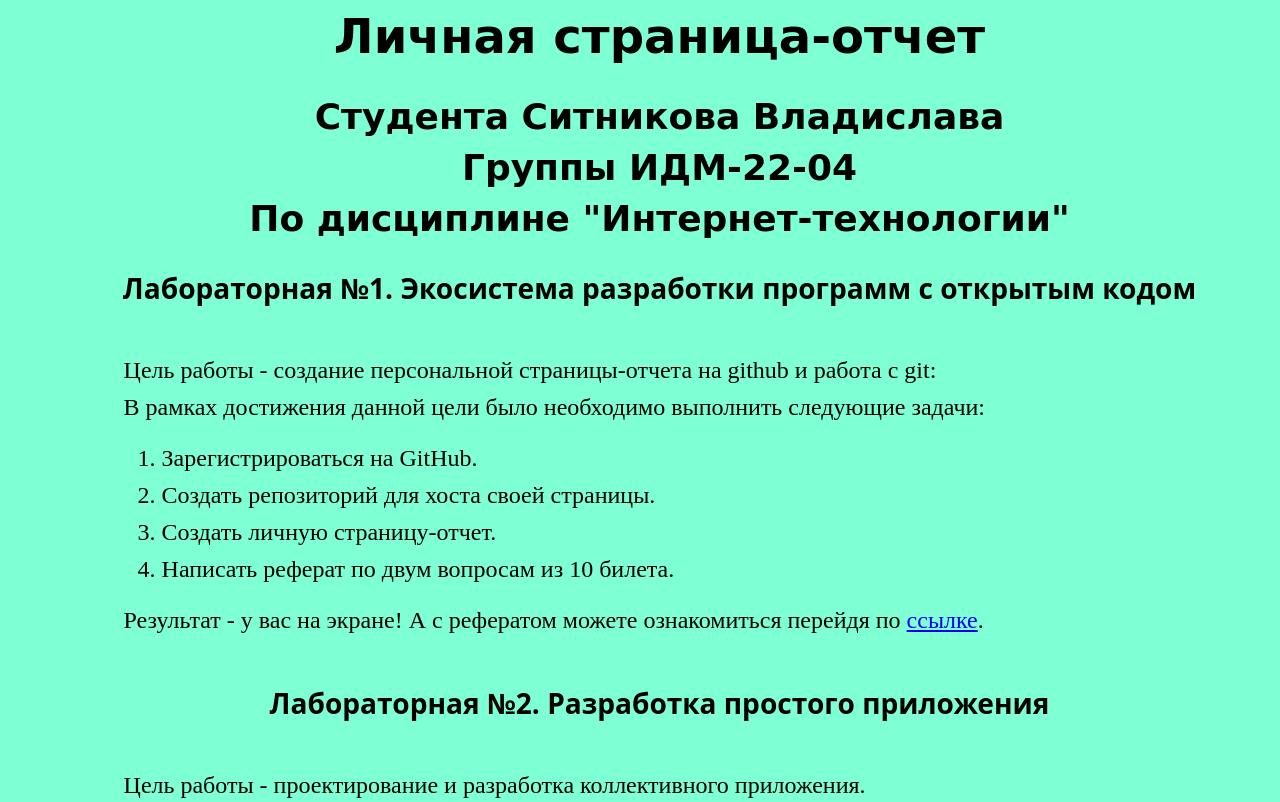
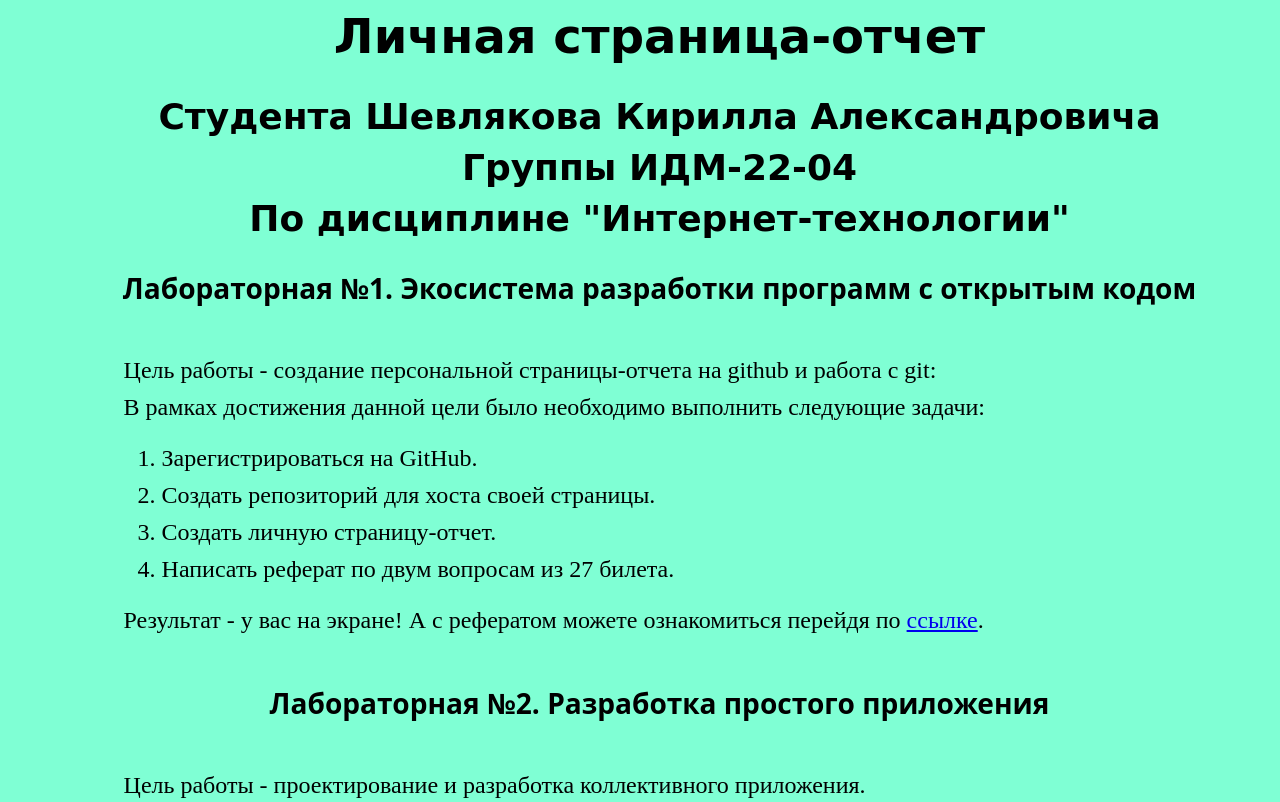
Before and after one commit to Magystr/str2709.github.io, a plain HTML site: page index.html in a window 1280 px wide. Shown: the top 802 px of the page. Drawn offline with Linux system fonts and the light colour scheme.

Commit message:
Update index.html

```diff
--- a/index.html
+++ b/index.html
@@ -89,7 +89,7 @@
 <body>
 
 <H1>Личная страница-отчет</H1>
-<H2>Студента Ситникова Владислава</H2>
+<H2>Студента Шевлякова Кирилла Александровича</H2>
 <H2>Группы ИДМ-22-04</H2>
 <H2>По дисциплине "Интернет-технологии"</H2>
 <H3>Лабораторная №1. Экосистема разработки программ с открытым кодом</H3>
@@ -99,9 +99,9 @@
     <li> Зарегистрироваться на GitHub.</li>
     <li> Создать репозиторий для хоста своей страницы. </li>
     <li> Создать личную страницу-отчет. </li>
-    <li> Написать реферат по двум вопросам из 10 билета. </li>
+    <li> Написать реферат по двум вопросам из 27 билета. </li>
   </ol>
-<p1>Результат -  у вас на экране! А c рефератом можете ознакомиться перейдя по <a href="https://github.com/CblNCoBaKu/Musor/wiki/%D0%91%D0%B8%D0%BB%D0%B5%D1%82-10">ссылке</a>. </p1>
+<p1>Результат -  у вас на экране! А c рефератом можете ознакомиться перейдя по <a href="https://github.com/stankin/inet-2022/wiki/exam27">ссылке</a>. </p1>
 <H3>Лабораторная №2. Разработка простого приложения</H3>
   <p>Цель работы -  проектирование и разработка коллективного приложения. </p>
   <p1>В рамках достижения данной цели были выполнены следующие шаги: </p1>
```
